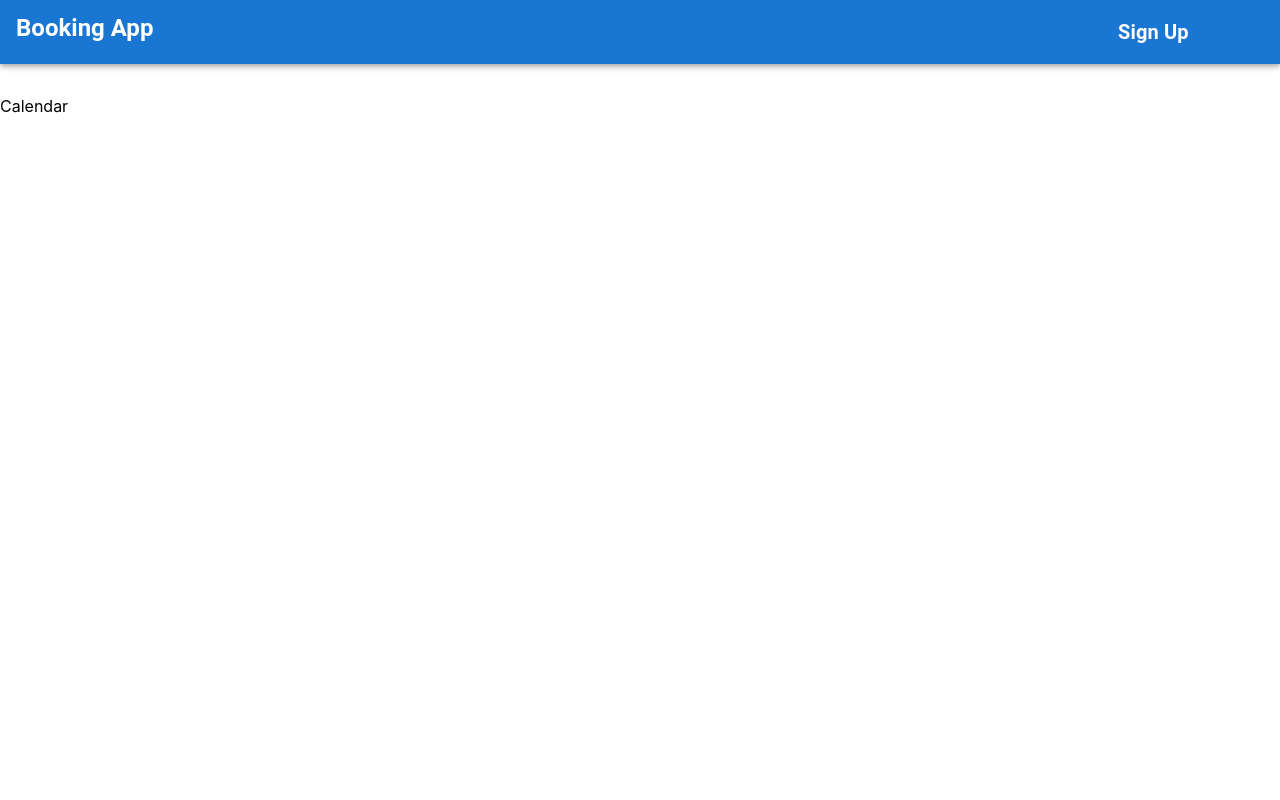
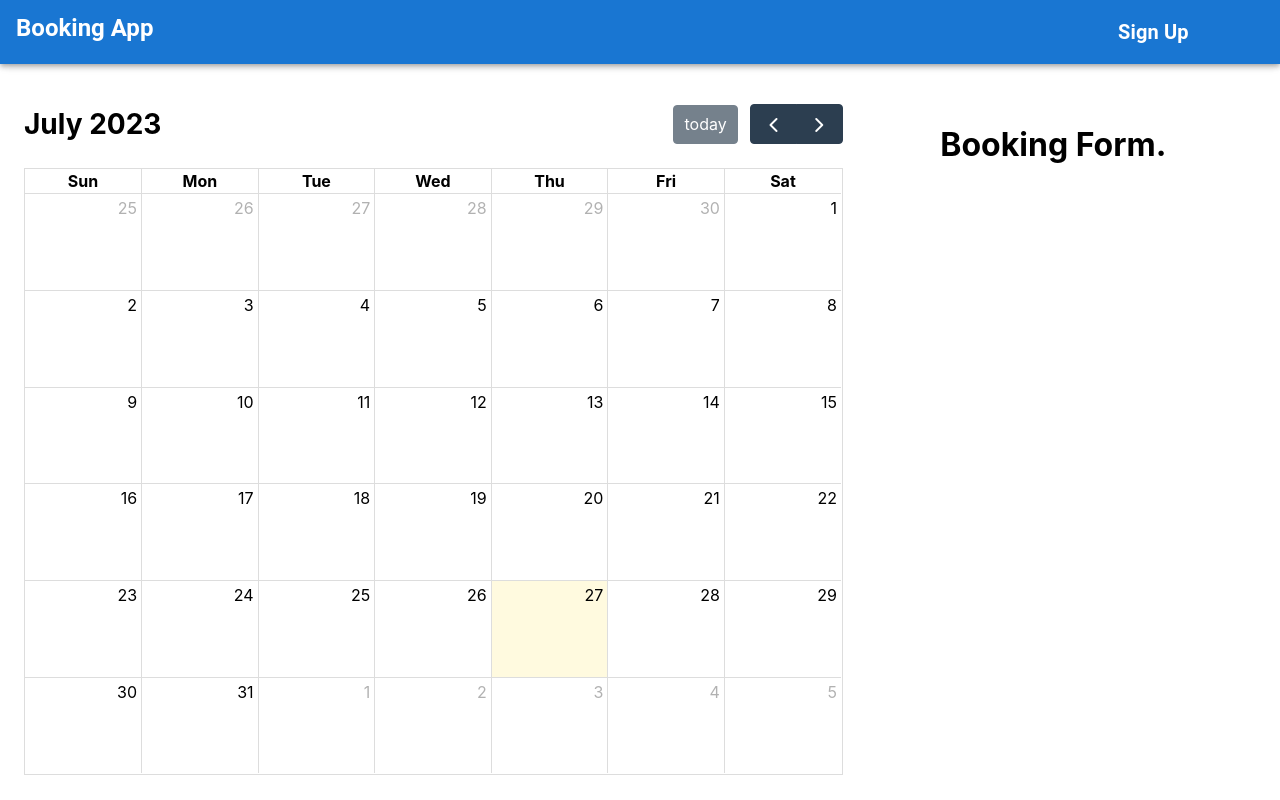
Before and after one commit to vivienphang/booking-app, a React (Create React App) app: page /room/1/availability in a window 1280 px wide. Built offline with nearby package versions, Linux system fonts and the light colour scheme.

Commit message:
feat (ViewAvailability): included calendar and placeholder for form

```diff
--- a/package.json
+++ b/package.json
@@ -5,6 +5,9 @@
   "dependencies": {
     "@emotion/react": "^11.11.1",
     "@emotion/styled": "^11.11.0",
+    "@fullcalendar/core": "^6.1.8",
+    "@fullcalendar/daygrid": "^6.1.8",
+    "@fullcalendar/react": "^6.1.8",
     "@mui/icons-material": "^5.14.1",
     "@mui/material": "^5.14.2",
     "@testing-library/jest-dom": "^5.17.0",
--- /dev/null
+++ b/src/components/BookingForm.jsx
@@ -0,0 +1,5 @@
+const BookingForm = () => {
+    return ( <div style={{textAlign:"center"}}><h1>Booking Form.</h1></div> );
+}
+
+export default BookingForm
--- a/src/pages/ViewAvailability.jsx
+++ b/src/pages/ViewAvailability.jsx
@@ -1,7 +1,19 @@
+import FullCalendar from "@fullcalendar/react";
+import dayGridPlugin from "@fullcalendar/daygrid";
+import { Grid } from "@mui/material";
+import BookingForm from '../components/BookingForm'
+
 const ViewAvailability = () => {
-    return ( <div>
-        <p>Calendar</p>
-    </div> );
-}
+  return (
+    <Grid container spacing={1} p={3}>
+        <Grid item xs={8} >
+            <FullCalendar plugins={[dayGridPlugin]} initialView="dayGridMonth" />
+        </Grid>
+        <Grid item xs={4}>
+            <BookingForm />
+        </Grid>
+    </Grid>
+  );
+};
 
 export default ViewAvailability;
```
Also changed, not shown: 1 other file (tests, documents, lock files or other folders).
